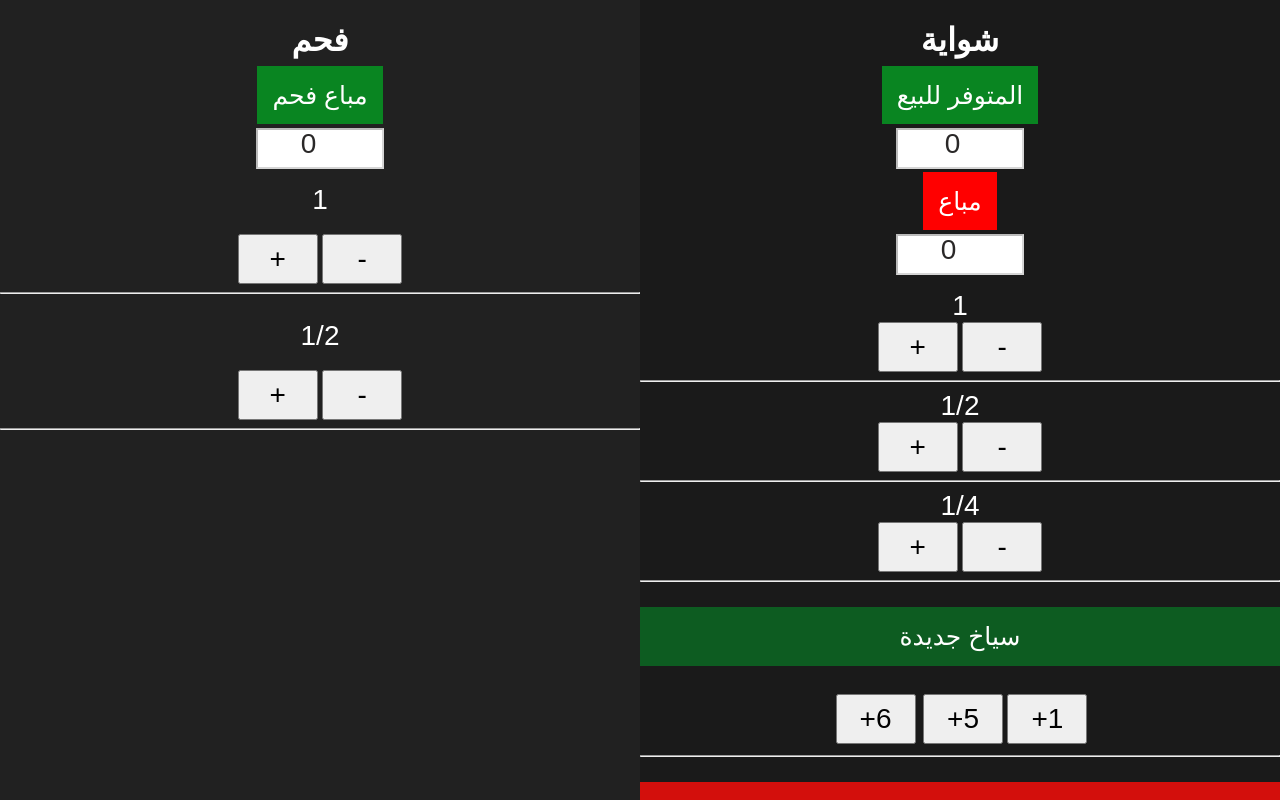
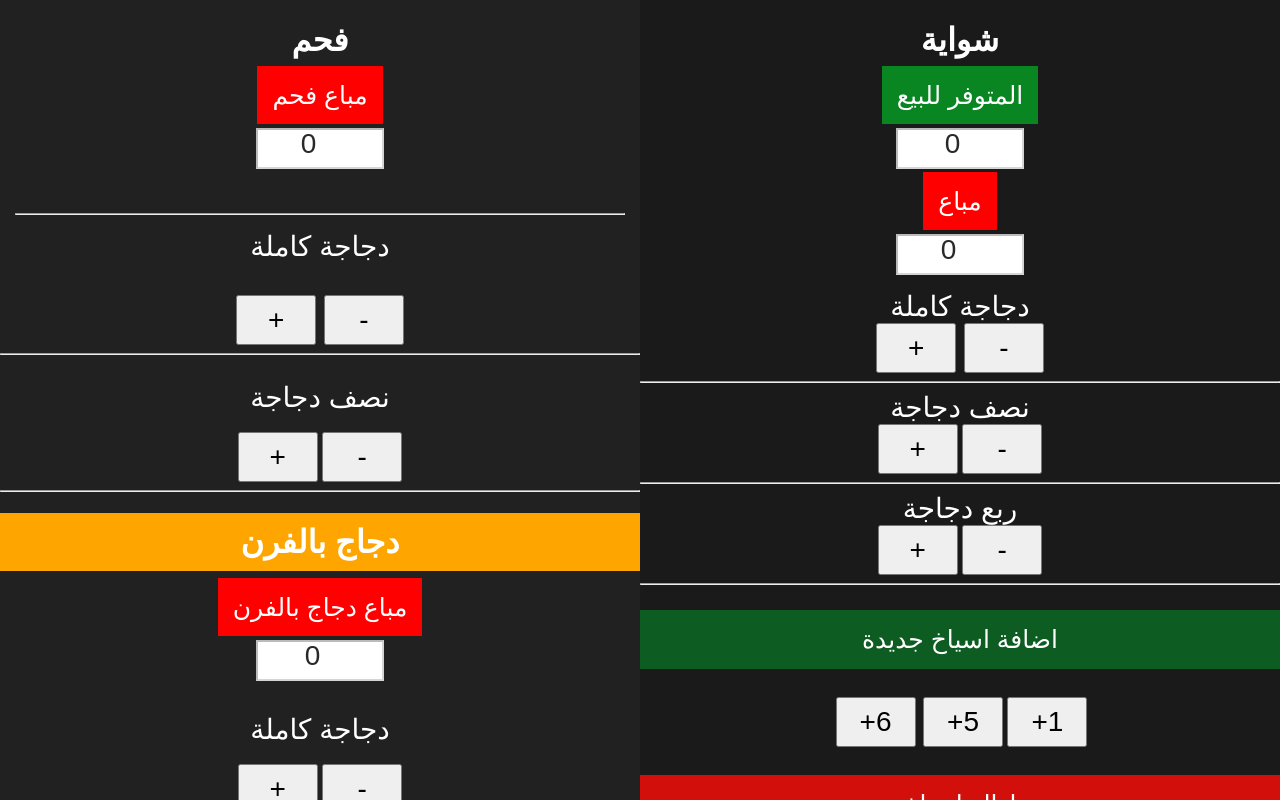
Before and after one commit to Abdalazez-Azmi/chicken_rounter, a plain HTML site: page index.html in a window 1280 px wide. Drawn offline with nearby package versions, Linux system fonts and the light colour scheme.

Commit message:
update 2025

```diff
--- a/index.html
+++ b/index.html
@@ -1,5 +1,6 @@
 <!DOCTYPE html>
 <html lang="en">
+
 <head>
   <meta charset="UTF-8" />
   <meta name="viewport" content="width=device-width, initial-scale=1.0" />
@@ -7,22 +8,27 @@
   <link rel="stylesheet" href="index.css" />
   <script src="https://code.jquery.com/jquery-3.7.1.min.js"></script>
 </head>
+
 <body>
   <div class="split left">
     <div class="centered">
       <div style="font-size: 40; margin: 15px; text-align: center">
         <h1 style="text-align: center">فحم</h1>
         <!-- <input id="available_to_sale_fahem" disabled type="number" placeholder="المتوفر للبيع" /> -->
-          <label style="font-size: 25px;background-color: rgb(9, 133, 33);padding: 15px;""> مباع فحم</label>
+        <label style="font-size: 25px;background-color: red;padding: 15px;"> مباع فحم</label>
         <br />
         <br />
         <input id="sold_fahem" disabled type="number" placeholder="0 " />
+        <br />
+        <br />
+        <br />
+        <hr>
       </div>
     </div>
 
     <div style="text-align: center">
       <div>
-          <label style="width: 80px; height: 50px; font-size: 28px">1</label>
+        <label style="width: 80px; height: 50px; font-size: 28px"> دجاجة كاملة
         <br />
         <br />
         <button onclick="add_fahem1()" style="width: 80px; height: 50px; font-size: 28px">+</button>
@@ -32,16 +38,48 @@
       <br />
       <div>
         <label style="width: 80px; height: 50px; font-size: 28px">
-            1/2
+          نصف دجاجة
         </label>
         <br />
         <br />
-          <button  onclick="fivten_fahem1_add()" style="width: 80px; height: 50px; font-size: 28px">+</button>
+        <button onclick="fivten_fahem1_add()" style="width: 80px; height: 50px; font-size: 28px">+</button>
         <button onclick="fivten_fahem1_min()" style="width: 80px; height: 50px; font-size: 28px">-</button>
       </div>
       <hr />
     </div>
+    <h1 style="text-align: center;background-color: orange;padding: 10px;">دجاج بالفرن </h1>
+
+
+    <div style="text-align: center;">
+      <label style="font-size: 25px;background-color: red;padding: 15px;text-align: center;">مباع دجاج
+        بالفرن </label>
+        <br>
+        <br>
+        <input id="inp_of_chicken_foron" type="number" placeholder="0" disabled >
+        <br>
+        <label style="width: 80px; height: 50px; font-size: 28px">
+          <br>
+          دجاجة كاملة
+        </label>
+        <br>
+        <br>
+        <button onclick="add_foron_chicken_one()" style="width: 80px; height: 50px; font-size: 28px">+</button>
+        <button onclick="min_foron_chicken_one()" style="width: 80px; height: 50px; font-size: 28px">-</button>
+        <hr>
+        <label style="width: 80px; height: 50px; font-size: 28px">
+          <br>
+          نصف دجاجة
+        </label>
+        <br>
+        <br>
+        <button onclick="add_foron_chicken_half()" style="width: 80px; height: 50px; font-size: 28px">+</button>
+        <button onclick="min_foron_chicken_half()" style="width: 80px; height: 50px; font-size: 28px">-</button>
+        <hr>
     </div>
+
+
+  </div>
+
 
   <div class="split right">
     <div class="centered">
@@ -50,117 +88,80 @@
         <label style="font-size: 25px;background-color: rgb(9, 133, 33);padding: 15px;">المتوفر للبيع</label>
         <br>
         <br>
-          <input
-          id="available_to_sale"
-          placeholder="0"
-
-          disabled
-          type="number"
-          />
+        <input id="available_to_sale" placeholder="0" disabled type="number" />
         <br />
         <br />
         <label style="font-size: 25px;background-color: red;padding: 15px;"> مباع</label>
         <br />
         <br />
-          <input      id="available_chiken_makena" disabled type="number" placeholder="0 " />
+        <input id="available_chiken_makena" disabled type="number" placeholder="0 " />
       </div>
     </div>
 
     <div style="text-align: center">
       <div>
-          <label style="width: 80px; height: 50px; font-size: 28px">1</label>
+        <label style="width: 80px; height: 50px; font-size: 28px"> دجاجة كاملة
         <br />
-          <button
-            onclick="add_plus()"
-            style="width: 80px; height: 50px; font-size: 28px"
-          >
+        <button onclick="add_plus()" style="width: 80px; height: 50px; font-size: 28px">
           +
         </button>
-          <button
-            onclick="min_plus()"
-            style="width: 80px; height: 50px; font-size: 28px"
-          >
+        <button onclick="min_plus()" style="width: 80px; height: 50px; font-size: 28px">
           -
         </button>
       </div>
       <hr />
       <div>
         <label style="width: 80px; height: 50px; font-size: 28px">
-            1/2
+         نصف دجاجة
         </label>
         <br />
-          <button
-            onclick="fivten_add()"
-            style="width: 80px; height: 50px; font-size: 28px"
-          >
+        <button onclick="fivten_add()" style="width: 80px; height: 50px; font-size: 28px">
           +
         </button>
-          <button
-            onclick="fivten_min()"
-            style="width: 80px; height: 50px; font-size: 28px"
-          >
+        <button onclick="fivten_min()" style="width: 80px; height: 50px; font-size: 28px">
           -
         </button>
       </div>
       <hr />
       <div>
         <label style="width: 80px; height: 50px; font-size: 28px">
-            1/4
+         ربع دجاجة
         </label>
         <br />
 
         <button onclick="twini_five()" style="width: 80px; height: 50px; font-size: 28px">+</button>
-          <button onclick="min_twini_five()"  style="width: 80px; height: 50px; font-size: 28px">-</button>
+        <button onclick="min_twini_five()" style="width: 80px; height: 50px; font-size: 28px">-</button>
       </div>
-        <hr <div />
-        <p style="font-size: 25px;background-color: rgb(13, 92, 33);padding: 15px;">سياخ جديدة</p>
+      <hr>
+      <p style="font-size: 25px;background-color: rgb(13, 92, 33);padding: 15px;">اضافة اسياخ جديدة
       <div>
-          <button
-            onclick="add_qntiti_makena6()"
-            id="qntiti_of_all_chiken6"
-            style="margin: 3px; width: 80px; height: 50px; font-size: 28px"
-          >
+        <button onclick="add_qntiti_makena6()" id="qntiti_of_all_chiken6"
+          style="margin: 3px; width: 80px; height: 50px; font-size: 28px">
           +6
         </button>
-          <button
-            id="qntiti_of_all_chiken5"
-            onclick="add_qntiti_makena5()"
-            style="width: 80px; height: 50px; font-size: 28px"
-          >
+        <button id="qntiti_of_all_chiken5" onclick="add_qntiti_makena5()"
+          style="width: 80px; height: 50px; font-size: 28px">
           +5
         </button>
-          <button
-            id="qntiti_of_all_chiken1"
-            onclick="add_qntiti_makena1()"
-            style="width: 80px; height: 50px; font-size: 28px"
-          >
+        <button id="qntiti_of_all_chiken1" onclick="add_qntiti_makena1()"
+          style="width: 80px; height: 50px; font-size: 28px">
           +1
         </button>
       </div>
 
-<hr>
       <p style="font-size: 25px;background-color: rgb(211, 15, 12);padding: 15px;">إزالة اسياخ</p>
 
       <div>
-          <button
-            onclick="min_qntiti_makena6()"
-            id="qntiti_of_all_chiken6"
-            style="margin: 3px; width: 80px; height: 50px; font-size: 28px"
-          >
+        <button onclick="min_qntiti_makena6()" id="qntiti_of_all_chiken6"
+          style="margin: 3px; width: 80px; height: 50px; font-size: 28px">
           -6
         </button>
-          <button
-            id="qntiti_of_all_chiken5"
-            onclick="min_qntiti_makena5()"
-            style="width: 80px; height: 50px; font-size: 28px"
-          >
+        <button id="qntiti_of_all_chiken5" onclick="min_qntiti_makena5()"
+          style="width: 80px; height: 50px; font-size: 28px">
           -5
         </button>
-          <button
-            id="qntiti_of_all_chiken1"
-            onclick="min_qntiti_makena1()"
-            style="width: 80px; height: 50px; font-size: 28px"
-          >
+        <button id="qntiti_of_all_chiken1" onclick="min_qntiti_makena1()"
+          style="width: 80px; height: 50px; font-size: 28px">
           -1
         </button>
       </div>
@@ -168,4 +169,5 @@
   </div>
   <script src="index.js"></script>
 </body>
+
 </html>
--- a/index.js
+++ b/index.js
@@ -16,7 +16,7 @@ let available_chiken_makena1 = document.getElementById(
 
 let qynt = 0;
 let qynt_of_sold = 0;
-
+let qynt_of_sold_foron =0;
 const add_qntiti_makena6 = () => {
   btn_num_of_click = Math.floor(qntiti_of_all_chiken6.innerText.slice(1));
   qynt_of_sold += btn_num_of_click;
@@ -142,3 +142,30 @@ const min_qntiti_makena1=()=>{
 
 
 }
+
+
+
+
+const add_foron_chicken_one=()=>{
+  qynt_of_sold_foron++
+  $("#inp_of_chicken_foron").attr("placeholder", qynt_of_sold_foron);
+
+}
+const min_foron_chicken_one=()=>{
+  qynt_of_sold_foron--
+  $("#inp_of_chicken_foron").attr("placeholder", qynt_of_sold_foron);
+
+}
+
+
+const min_foron_chicken_half=()=>{
+  qynt_of_sold_foron-=0.5
+  $("#inp_of_chicken_foron").attr("placeholder", qynt_of_sold_foron);
+
+}
+
+const add_foron_chicken_half=()=>{
+  qynt_of_sold_foron+=0.5
+  $("#inp_of_chicken_foron").attr("placeholder", qynt_of_sold_foron);
+
+}
```
Lines whose indentation alone changed are shown as unchanged.
